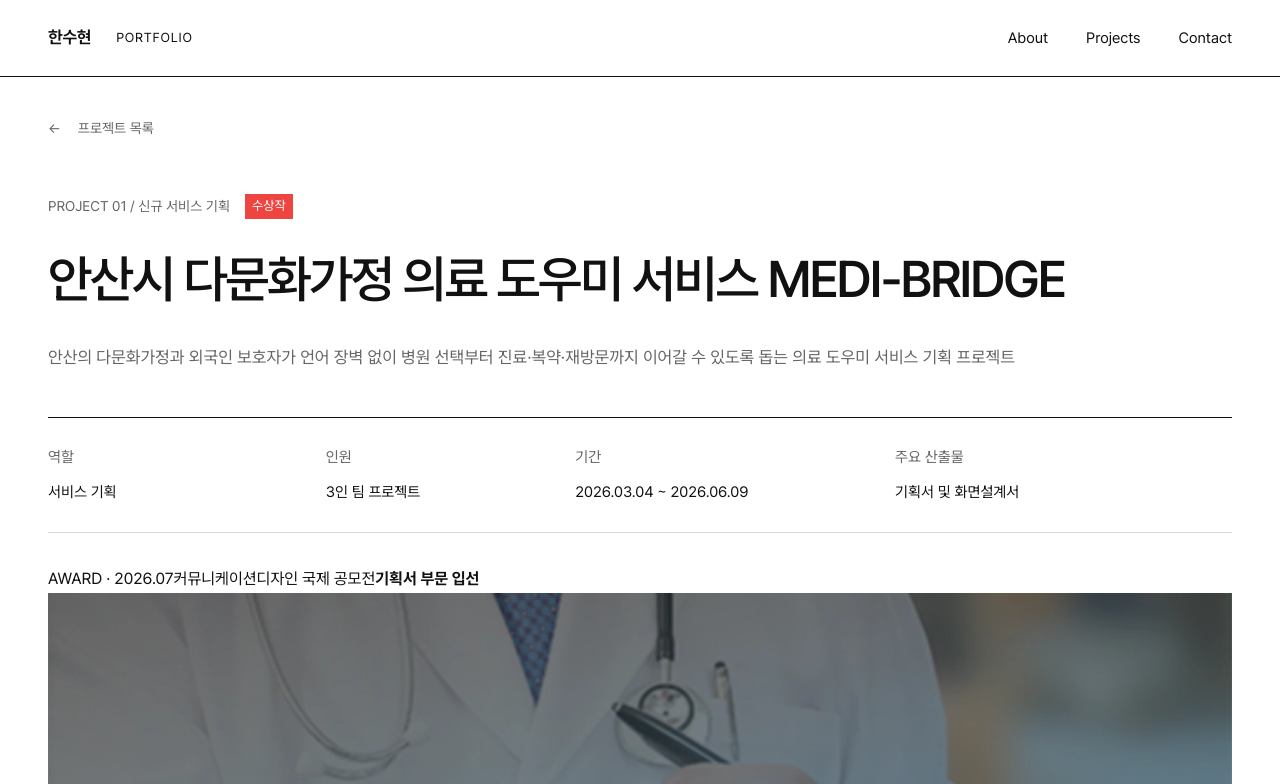
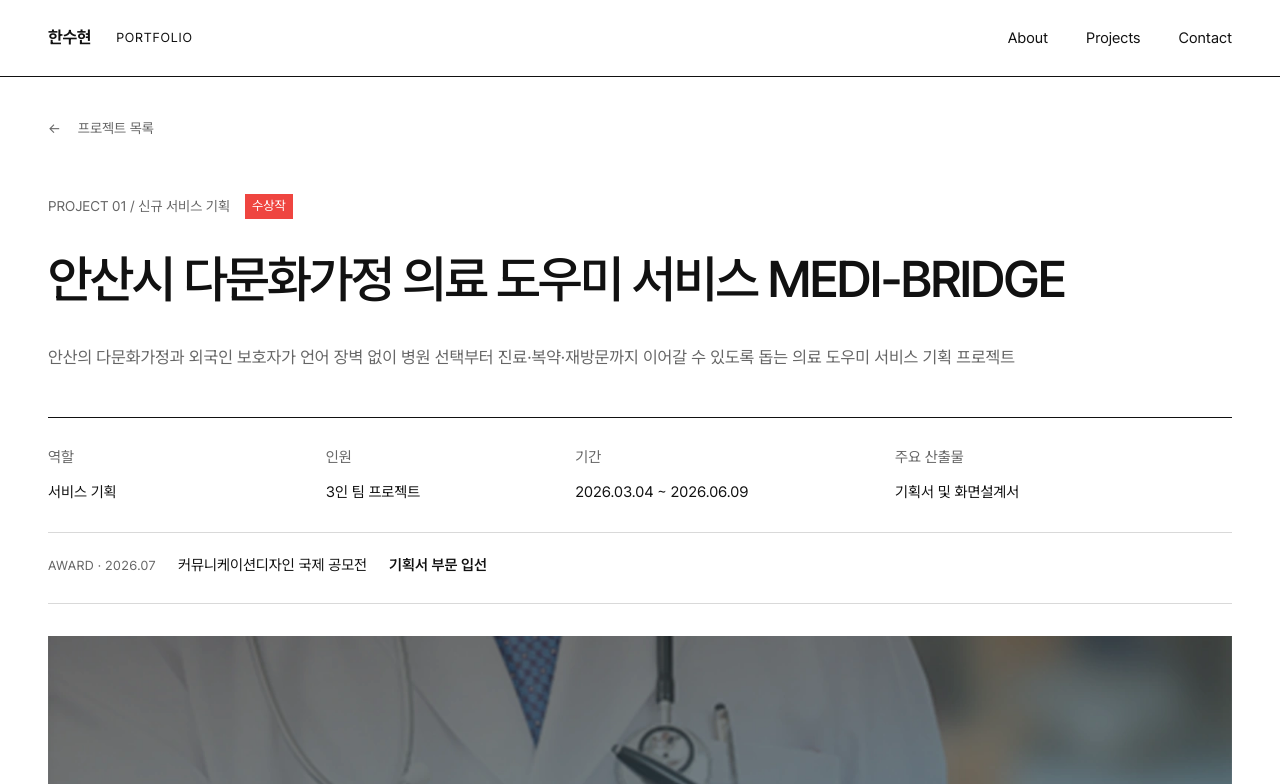
Before and after one commit to soohyun1212/han-soohyun-portfolio, a Next.js app: page /han-soohyun-portfolio/projects/medi-bridge in a window 1280 px wide. Shown: the top 784 px of the page. Built offline with nearby package versions, Linux system fonts and the light colour scheme.

Commit message:
Style MEDI-BRIDGE award in metadata rhythm

```diff
--- a/src/app/globals.css
+++ b/src/app/globals.css
@@ -541,6 +541,8 @@ body { font-size: 16px; }
 /* Keep the PDF action suffix the same size and style as the deliverable title. */
 .detail-page .deliverable-button .pdf-view-word { font-family: inherit; font-size: inherit; color: inherit; }
 
-/* Show the specific award alongside the existing project award badge. */
-.detail-category { flex-wrap: wrap; }
-.detail-category .award-detail { color: var(--ink); font-family: var(--font-body); font-size: 14px; line-height: 1.6; }
+/* Award details follow the shared project metadata, without changing other project layouts. */
+.detail-award { display: flex; align-items: baseline; flex-wrap: wrap; gap: 10px 22px; border-bottom: 1px solid var(--line); padding: 0 0 24px; margin: -12px 0 32px; font-size: 15px; line-height: 1.7; }
+.detail-award-label { color: var(--muted); font-family: var(--font-meta); font-size: 13px; letter-spacing: .4px; }
+.detail-award strong { font-weight: 600; }
+@media (max-width: 760px) { .detail-award { gap: 6px 13px; padding-bottom: 19px; margin: -8px 0 25px; font-size: 14px; } .detail-award-label { width: 100%; font-size: 12px; } }
```
